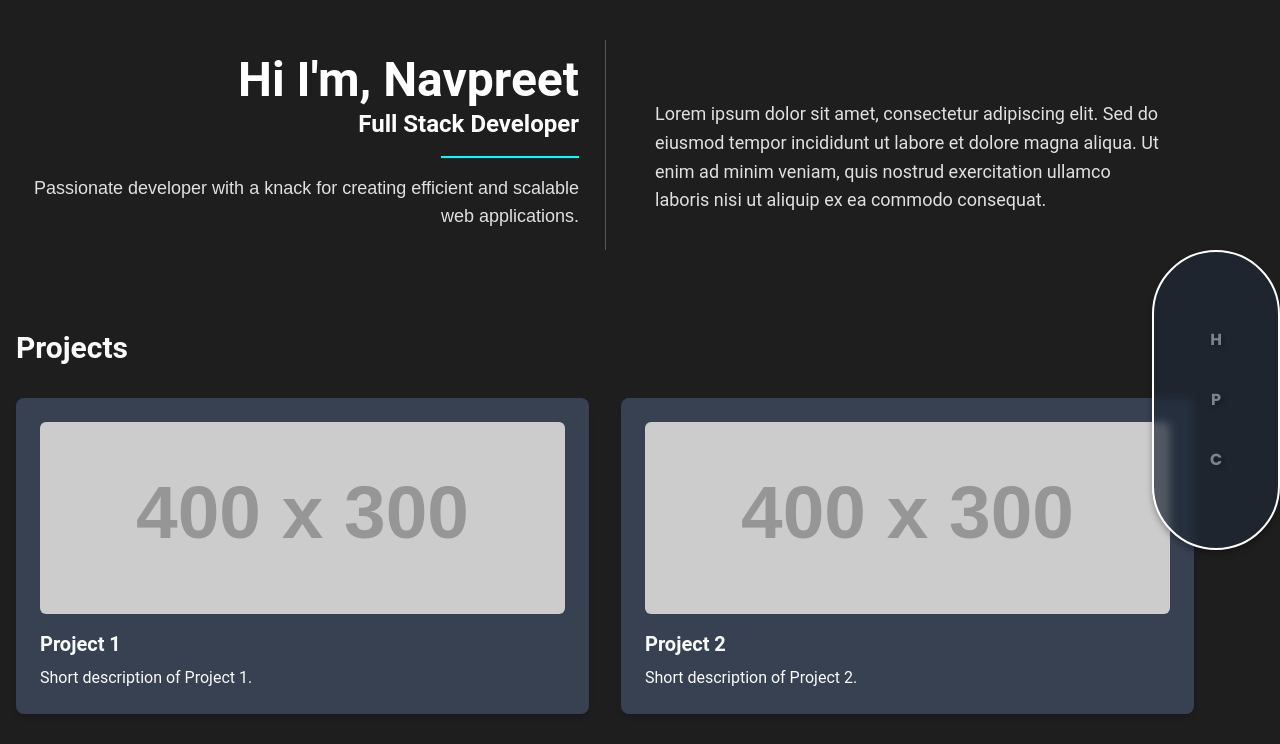
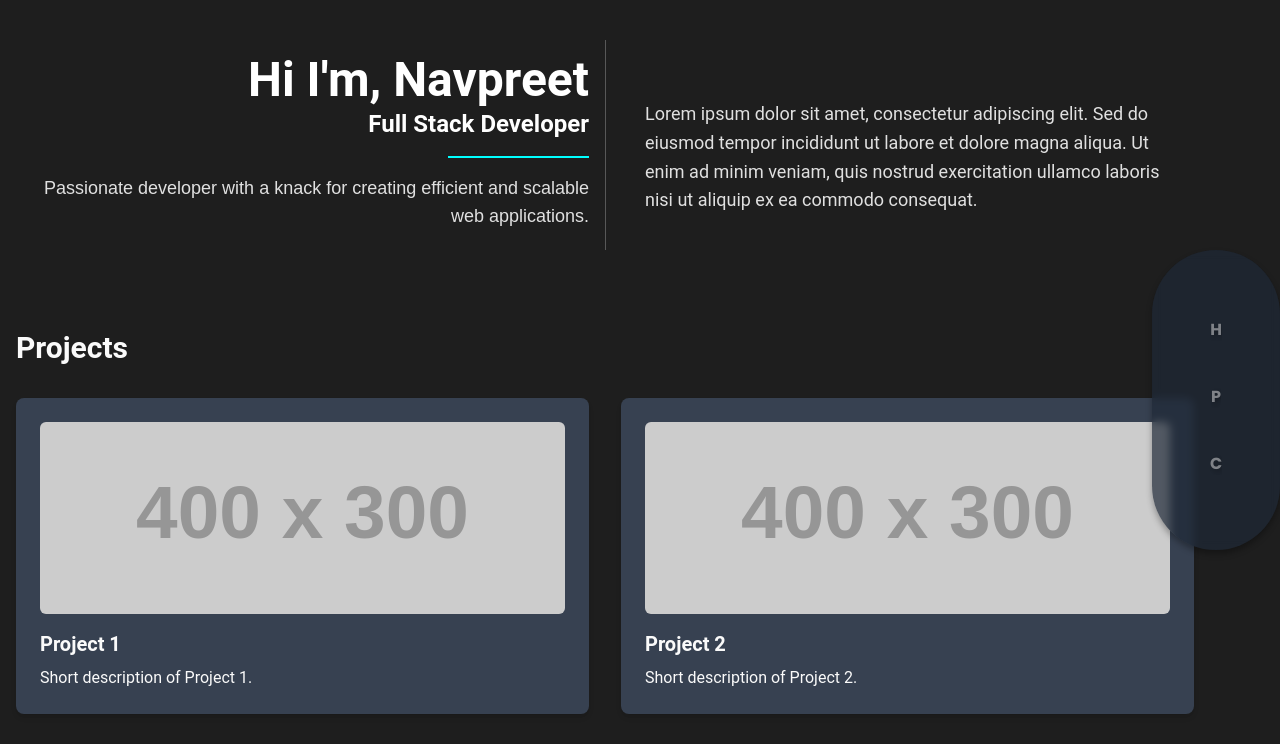
Before and after one commit to 20ns/portfolio, a React (Vite) app: page / in a window 1280 px wide. Shown: the top 744 px of the page. Built offline with nearby package versions, Linux system fonts and the light colour scheme.

Commit message:
changed animation of the navbar

```diff
--- a/src/components/Navbar.jsx
+++ b/src/components/Navbar.jsx
@@ -2,6 +2,7 @@ import React, { useState, useEffect } from 'react';
 
 const Navbar = ({ onToggle }) => {
   const [isOpen, setIsOpen] = useState(false);
+  const [hoveredItem, setHoveredItem] = useState(null);
 
   const handleMouseEnter = () => {
     setIsOpen(true);
@@ -11,33 +12,51 @@ const Navbar = ({ onToggle }) => {
   const handleMouseLeave = () => {
     setIsOpen(false);
     onToggle(false);
+    setHoveredItem(null); // Reset hovered item on mouse leave
   };
 
-  useEffect(() => {
-    const handleResize = () => {
-      if (window.innerWidth >= 600) {
-        setIsOpen(false);
-        onToggle(false);
-      }
-    };
+  const handleItemHover = (item) => {
+    setHoveredItem(item);
+  };
 
-    window.addEventListener('resize', handleResize);
-
-    return () => {
-      window.removeEventListener('resize', handleResize);
-    };
-  }, []);
+  const handleItemLeave = () => {
+    setHoveredItem(null);
+  };
 
   const smoothScroll = (targetId) => {
     const targetElement = document.getElementById(targetId);
     if (targetElement) {
       const offsetTop = targetElement.getBoundingClientRect().top + window.pageYOffset;
-
       window.scrollTo({
         top: offsetTop,
         behavior: 'smooth',
       });
     }
+  };
+
+  // Helper function to render animated text
+  const renderAnimatedText = (item, text, shortText) => {
+    return (
+      <span className="inline-block overflow-hidden">
+        {isOpen ? (
+          <span className="flex">
+            {text.split('').map((letter, index) => (
+              <span
+                key={index}
+                className={`letter ${
+                  hoveredItem === item ? 'animate-letter' : ''
+                }`}
+                style={{ animationDelay: `${index * 0.1}s` }}
+              >
+                {letter}
+              </span>
+            ))}
+          </span>
+        ) : (
+          shortText
+        )}
+      </span>
+    );
   };
 
   return (
@@ -61,8 +80,10 @@ const Navbar = ({ onToggle }) => {
               e.preventDefault();
               smoothScroll('hero');
             }}
+            onMouseEnter={() => handleItemHover('home')}
+            onMouseLeave={handleItemLeave}
           >
-            {isOpen ? 'Home' : 'H'}
+            {renderAnimatedText('home', 'Home', 'H')}
           </a>
         </li>
         <li className="mb-4">
@@ -73,8 +94,10 @@ const Navbar = ({ onToggle }) => {
               e.preventDefault();
               smoothScroll('portfolio');
             }}
+            onMouseEnter={() => handleItemHover('projects')}
+            onMouseLeave={handleItemLeave}
           >
-            {isOpen ? 'Projects' : 'P'}
+            {renderAnimatedText('projects', 'Projects', 'P')}
           </a>
         </li>
         <li>
@@ -85,8 +108,10 @@ const Navbar = ({ onToggle }) => {
               e.preventDefault();
               smoothScroll('contact');
             }}
+            onMouseEnter={() => handleItemHover('contact')}
+            onMouseLeave={handleItemLeave}
           >
-            {isOpen ? 'Contact' : 'C'}
+            {renderAnimatedText('contact', 'Contact', 'C')}
           </a>
         </li>
       </ul>
--- a/src/styles.css
+++ b/src/styles.css
@@ -30,14 +30,13 @@ nav {
   background-color: rgba(44, 44, 44, 0.85);
   position: fixed;
   top: 50%;
-  right: 0;
+  right: 10%;
   transform: translateY(-50%);
   border-radius: 9999px;
   height: 300px;
   width: 60px;
   transition: width 0.3s ease, background-color 0.3s ease, opacity 0.3s ease;
   box-shadow: 0 4px 6px rgba(0, 0, 0, 0.3);
-  border: 2px solid white;
 }
 
 /* Apply frosted glass effect when the navbar is open */
@@ -115,12 +114,36 @@ nav ul li a.text-shadow-lg {
   background-color: var(--light-gray); /* Light gray line */
   opacity: 0.3; /* Make the line subtle */
 }
+/* Letter animation */
+/* Letter animation */
+.letter {
+  display: inline-block;
+  opacity: 1; /* Ensure letters are always visible */
+  transform: translateY(0); /* Reset transform */
+  transition: opacity 0.3s ease, transform 0.3s ease;
+}
 
+.animate-letter {
+  opacity: 1;
+  transform: translateY(0);
+  animation: fadeInUp 0.3s ease forwards;
+}
+
+@keyframes fadeInUp {
+  0% {
+    opacity: 0;
+    transform: translateY(20px);
+  }
+  100% {
+    opacity: 1;
+    transform: translateY(0);
+  }
+}
 /* Hero Section Styles */
 .hero {
   flex: 1;
   text-align: right; /* Align text to the right (right-to-left) */
-  padding-right: 20px; /* Add padding to avoid overlap with the line */
+  padding-right: 0px; /* Add padding to avoid overlap with the line */
 }
 
 .hero h1 {
```
